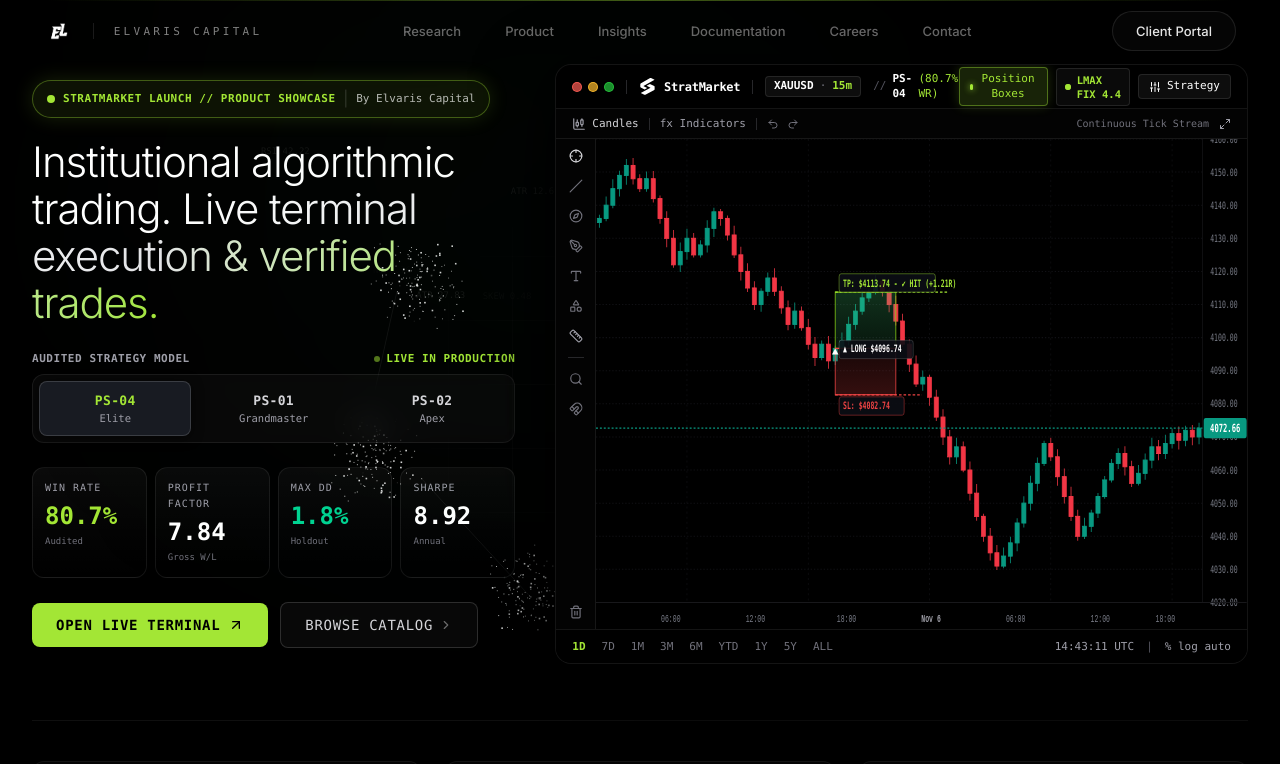
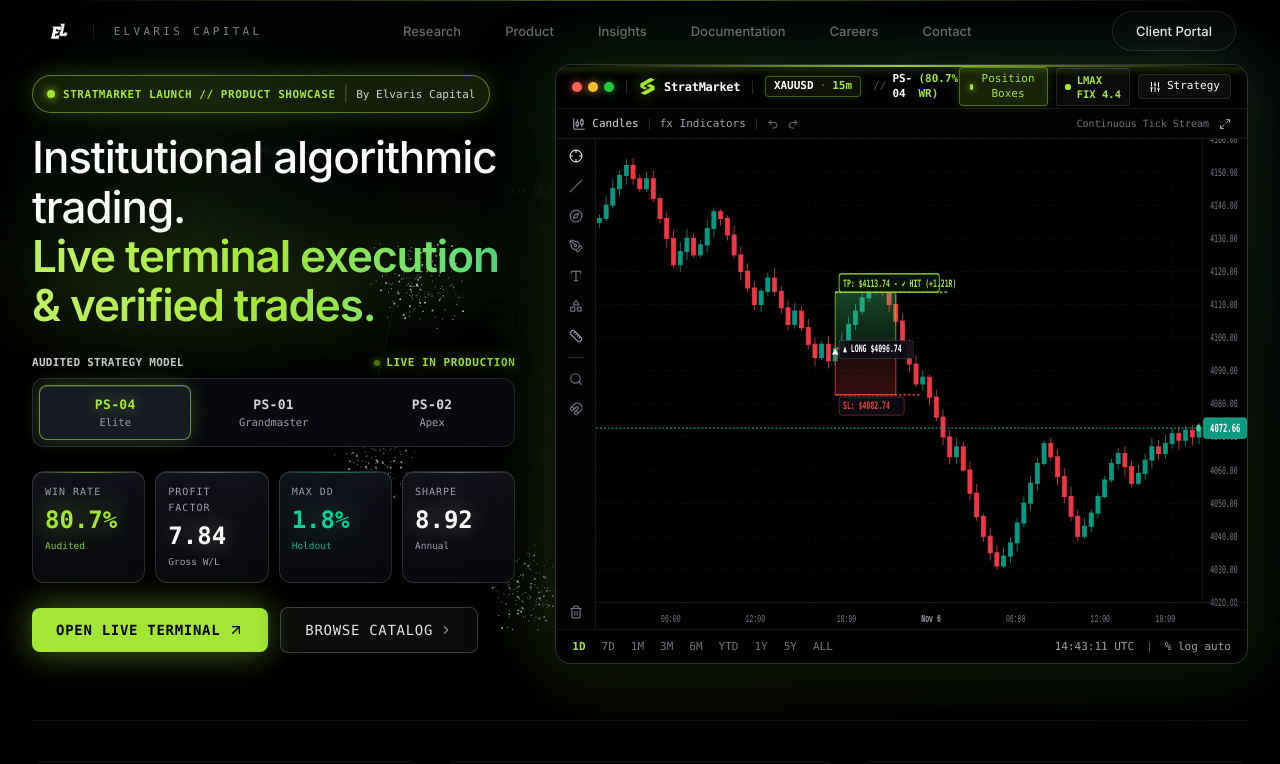
Before and after one commit to Sameet728/Elvaris-website, a Next.js app: page / in a window 1280 px wide. Shown: the top 764 px of the page. Built offline with nearby package versions, Linux system fonts and the light colour scheme.

Commit message:
feat(hero): highlight written work and chart terminal with luminous gradients and precision halos

```diff
--- a/src/components/StratMarketProduct.tsx
+++ b/src/components/StratMarketProduct.tsx
@@ -325,26 +325,29 @@ export function StratMarketProduct() {
         {/* 2-COLUMN SPLIT: LEFT WRITTEN WORK, RIGHT CHART TERMINAL (FITS IN A SINGLE FRAME) */}
         <div className="grid grid-cols-1 lg:grid-cols-12 gap-6 lg:gap-8 xl:gap-10 items-center">
 
-          {/* LEFT SIDE: The Written Work */}
-          <div className="lg:col-span-5 flex flex-col justify-center space-y-4 sm:space-y-5">
+          {/* LEFT SIDE: The Written Work - Highlighted with Ambient Spotlight & High-Contrast Typography */}
+          <div className="relative lg:col-span-5 flex flex-col justify-center space-y-4 sm:space-y-5">
+
+            {/* Ambient Glow Spotlight behind Written Work */}
+            <div className="absolute -top-16 -left-12 w-[380px] h-[380px] bg-[radial-gradient(circle,rgba(163,230,53,0.14)_0%,rgba(52,211,153,0.06)_40%,transparent_70%)] blur-3xl pointer-events-none -z-10" />
 
             {/* Launch Badge */}
-            <div className="inline-flex items-center gap-2 rounded-full border border-[#a3e635]/35 bg-[#a3e635]/[0.08] px-3.5 py-1.5 shadow-[0_0_20px_rgba(163,230,53,0.15)] w-fit backdrop-blur-md">
+            <div className="inline-flex items-center gap-2 rounded-full border border-[#a3e635]/50 bg-[#a3e635]/[0.12] px-3.5 py-1.5 shadow-[0_0_25px_rgba(163,230,53,0.22)] w-fit backdrop-blur-md">
               <span className="relative flex h-2 w-2">
-                <span className="animate-ping absolute inline-flex h-full w-full rounded-full bg-[#a3e635] opacity-80"></span>
-                <span className="relative inline-flex rounded-full h-2 w-2 bg-[#a3e635]"></span>
+                <span className="animate-ping absolute inline-flex h-full w-full rounded-full bg-[#a3e635] opacity-90"></span>
+                <span className="relative inline-flex rounded-full h-2 w-2 bg-[#a3e635] shadow-[0_0_8px_#a3e635]"></span>
               </span>
-              <span className="font-mono text-[11px] font-semibold tracking-wider uppercase text-[#a3e635]">
+              <span className="font-mono text-[11px] font-bold tracking-wider uppercase text-[#a3e635]">
                 StratMarket Launch // Product Showcase
               </span>
-              <span className="text-white/20">|</span>
-              <span className="text-white/70 font-mono text-[11px]">By Elvaris Capital</span>
+              <span className="text-white/30">|</span>
+              <span className="text-white/80 font-mono text-[11px] font-medium">By Elvaris Capital</span>
             </div>
 
-            {/* Headline - Bold Institutional Presence */}
-            <h2 className="text-3xl sm:text-4xl lg:text-[36px] xl:text-[42px] leading-[1.12] font-light tracking-tight text-white">
-              <span>Institutional algorithmic trading.</span>{" "}
-              <span className="font-light text-transparent bg-clip-text bg-gradient-to-r from-white via-zinc-200 to-[#a3e635]">
+            {/* Headline - Highlighted Typography */}
+            <h2 className="text-3xl sm:text-4xl lg:text-[38px] xl:text-[44px] leading-[1.12] font-normal tracking-tight text-white drop-shadow-[0_2px_20px_rgba(0,0,0,0.9)]">
+              <span className="text-white font-medium">Institutional algorithmic trading.</span>{" "}
+              <span className="block font-semibold text-transparent bg-clip-text bg-gradient-to-r from-[#bef264] via-[#a3e635] to-[#4ade80] drop-shadow-[0_0_35px_rgba(163,230,53,0.45)]">
                 Live terminal execution & verified trades.
               </span>
             </h2>
@@ -352,13 +355,13 @@ export function StratMarketProduct() {
             {/* Strategy Model Selector - Sleek Segmented Switcher */}
             <div className="space-y-1.5 pt-1">
               <div className="flex items-center justify-between text-[11px] font-mono uppercase tracking-wider">
-                <span className="text-zinc-400 font-semibold">Audited Strategy Model</span>
-                <span className="text-[#a3e635] font-semibold flex items-center gap-1.5">
-                  <span className="inline-block size-1.5 rounded-full bg-[#a3e635] animate-pulse" />
+                <span className="text-zinc-300 font-semibold tracking-wide">Audited Strategy Model</span>
+                <span className="text-[#a3e635] font-semibold flex items-center gap-1.5 drop-shadow-[0_0_8px_rgba(163,230,53,0.4)]">
+                  <span className="inline-block size-1.5 rounded-full bg-[#a3e635] shadow-[0_0_6px_#a3e635] animate-pulse" />
                   Live In Production
                 </span>
               </div>
-              <div className="grid grid-cols-3 gap-1.5 p-1.5 rounded-xl bg-white/[0.03] border border-white/[0.08] backdrop-blur-md">
+              <div className="grid grid-cols-3 gap-1.5 p-1.5 rounded-xl bg-[#090b10]/90 border border-white/[0.12] shadow-[0_4px_24px_rgba(0,0,0,0.65)] backdrop-blur-md">
                 {Object.values(STRATEGIES).map((s) => {
                   const active = selectedStrategy === s.id;
                   return (
@@ -368,50 +371,54 @@ export function StratMarketProduct() {
                       onClick={() => setSelectedStrategy(s.id)}
                       className={`py-2.5 px-2.5 rounded-lg text-xs font-mono transition-all text-center flex flex-col items-center justify-center gap-0.5 cursor-pointer ${
                         active
-                          ? "bg-[#181b22] text-white border border-white/15 shadow-[0_2px_12px_rgba(0,0,0,0.6)]"
-                          : "text-zinc-400 hover:text-white hover:bg-white/[0.03] border border-transparent"
+                          ? "bg-[#161a24] text-white border border-[#a3e635]/60 shadow-[0_0_20px_rgba(163,230,53,0.22),inset_0_1px_0_rgba(255,255,255,0.15)]"
+                          : "text-zinc-400 hover:text-white hover:bg-white/[0.04] border border-transparent"
                       }`}
                     >
-                      <span className={`font-bold text-xs sm:text-[13px] tracking-wide ${active ? "text-[#a3e635]" : "text-zinc-300"}`}>{s.id}</span>
-                      <span className="text-[10.5px] text-zinc-400 truncate max-w-full">{s.name}</span>
+                      <span className={`font-bold text-xs sm:text-[13px] tracking-wide ${active ? "text-[#a3e635] drop-shadow-[0_0_8px_rgba(163,230,53,0.5)]" : "text-zinc-300"}`}>{s.id}</span>
+                      <span className="text-[10.5px] text-zinc-400 truncate max-w-full font-medium">{s.name}</span>
                     </button>
                   );
                 })}
               </div>
             </div>
 
-            {/* Audited HUD Strategy Metrics (4-Column Telemetry Bar) */}
-            <div className="grid grid-cols-4 gap-2 pt-1">
-              <div className="rounded-xl border border-white/[0.08] bg-gradient-to-b from-white/[0.04] to-transparent p-3 font-mono">
+            {/* Audited HUD Strategy Metrics - Highlighted Telemetry Cards */}
+            <div className="grid grid-cols-4 gap-2.5 pt-1">
+              <div className="relative rounded-xl border border-white/[0.14] hover:border-[#a3e635]/50 bg-gradient-to-b from-[#11131a]/95 to-[#08090d]/95 p-3 font-mono shadow-[0_4px_24px_rgba(0,0,0,0.65),inset_0_1px_0_rgba(255,255,255,0.09)] backdrop-blur-md transition-all duration-300 overflow-hidden group/metric">
+                <div className="absolute top-0 inset-x-0 h-[1px] bg-gradient-to-r from-transparent via-[#a3e635]/60 to-transparent" />
                 <span className="text-[10px] text-zinc-400 uppercase tracking-widest block mb-1">Win Rate</span>
                 <div className="flex items-baseline gap-1">
-                  <span className="text-lg sm:text-2xl font-bold text-[#a3e635]">{strat.winRate}</span>
+                  <span className="text-xl sm:text-2xl font-bold text-[#a3e635] drop-shadow-[0_0_14px_rgba(163,230,53,0.55)]">{strat.winRate}</span>
                 </div>
-                <span className="text-[9px] text-zinc-500 block mt-0.5">Audited</span>
+                <span className="text-[9.5px] text-[#a3e635]/85 font-medium block mt-0.5">Audited</span>
               </div>
 
-              <div className="rounded-xl border border-white/[0.08] bg-gradient-to-b from-white/[0.04] to-transparent p-3 font-mono">
+              <div className="relative rounded-xl border border-white/[0.14] hover:border-white/30 bg-gradient-to-b from-[#11131a]/95 to-[#08090d]/95 p-3 font-mono shadow-[0_4px_24px_rgba(0,0,0,0.65),inset_0_1px_0_rgba(255,255,255,0.09)] backdrop-blur-md transition-all duration-300 overflow-hidden group/metric">
+                <div className="absolute top-0 inset-x-0 h-[1px] bg-gradient-to-r from-transparent via-white/30 to-transparent" />
                 <span className="text-[10px] text-zinc-400 uppercase tracking-widest block mb-1">Profit Factor</span>
                 <div className="flex items-baseline gap-1">
-                  <span className="text-lg sm:text-2xl font-bold text-white">{strat.profitFactor}</span>
+                  <span className="text-xl sm:text-2xl font-bold text-white drop-shadow-[0_0_12px_rgba(255,255,255,0.35)]">{strat.profitFactor}</span>
                 </div>
-                <span className="text-[9px] text-zinc-500 block mt-0.5">Gross W/L</span>
+                <span className="text-[9.5px] text-zinc-400 block mt-0.5">Gross W/L</span>
               </div>
 
-              <div className="rounded-xl border border-white/[0.08] bg-gradient-to-b from-white/[0.04] to-transparent p-3 font-mono">
+              <div className="relative rounded-xl border border-white/[0.14] hover:border-emerald-400/40 bg-gradient-to-b from-[#11131a]/95 to-[#08090d]/95 p-3 font-mono shadow-[0_4px_24px_rgba(0,0,0,0.65),inset_0_1px_0_rgba(255,255,255,0.09)] backdrop-blur-md transition-all duration-300 overflow-hidden group/metric">
+                <div className="absolute top-0 inset-x-0 h-[1px] bg-gradient-to-r from-transparent via-emerald-400/50 to-transparent" />
                 <span className="text-[10px] text-zinc-400 uppercase tracking-widest block mb-1">Max DD</span>
                 <div className="flex items-baseline gap-1">
-                  <span className="text-lg sm:text-2xl font-bold text-emerald-400">{strat.maxDrawdown}</span>
+                  <span className="text-xl sm:text-2xl font-bold text-emerald-400 drop-shadow-[0_0_14px_rgba(52,211,153,0.45)]">{strat.maxDrawdown}</span>
                 </div>
-                <span className="text-[9px] text-zinc-500 block mt-0.5">Holdout</span>
+                <span className="text-[9.5px] text-emerald-400/85 font-medium block mt-0.5">Holdout</span>
               </div>
 
-              <div className="rounded-xl border border-white/[0.08] bg-gradient-to-b from-white/[0.04] to-transparent p-3 font-mono">
+              <div className="relative rounded-xl border border-white/[0.14] hover:border-white/30 bg-gradient-to-b from-[#11131a]/95 to-[#08090d]/95 p-3 font-mono shadow-[0_4px_24px_rgba(0,0,0,0.65),inset_0_1px_0_rgba(255,255,255,0.09)] backdrop-blur-md transition-all duration-300 overflow-hidden group/metric">
+                <div className="absolute top-0 inset-x-0 h-[1px] bg-gradient-to-r from-transparent via-white/30 to-transparent" />
                 <span className="text-[10px] text-zinc-400 uppercase tracking-widest block mb-1">Sharpe</span>
                 <div className="flex items-baseline gap-1">
-                  <span className="text-lg sm:text-2xl font-bold text-white">{strat.sharpe}</span>
+                  <span className="text-xl sm:text-2xl font-bold text-white drop-shadow-[0_0_12px_rgba(255,255,255,0.35)]">{strat.sharpe}</span>
                 </div>
-                <span className="text-[9px] text-zinc-500 block mt-0.5">Annual</span>
+                <span className="text-[9.5px] text-zinc-400 block mt-0.5">Annual</span>
               </div>
             </div>
 
@@ -421,7 +428,7 @@ export function StratMarketProduct() {
                 href={`https://strat-market-chi.vercel.app/chart/${strat.id}`}
                 target="_blank"
                 rel="noopener noreferrer"
-                className="group relative inline-flex items-center gap-2 rounded-lg bg-[#a3e635] px-6 py-3 text-xs sm:text-sm font-mono font-bold uppercase tracking-wider text-black transition-all duration-300 hover:bg-[#bef264] hover:shadow-[0_0_25px_rgba(163,230,53,0.35)] active:scale-95 cursor-pointer"
+                className="group relative inline-flex items-center gap-2 rounded-lg bg-[#a3e635] px-6 py-3 text-xs sm:text-sm font-mono font-bold uppercase tracking-wider text-black transition-all duration-300 hover:bg-[#bef264] shadow-[0_0_35px_rgba(163,230,53,0.45),0_6px_20px_rgba(0,0,0,0.8)] hover:shadow-[0_0_50px_rgba(163,230,53,0.7)] active:scale-95 cursor-pointer"
               >
                 <span>Open Live Terminal</span>
                 <ArrowUpRight className="size-4 transition-transform duration-300 group-hover:translate-x-0.5 group-hover:-translate-y-0.5" />
@@ -431,33 +438,35 @@ export function StratMarketProduct() {
                 href="https://strat-market-chi.vercel.app/market"
                 target="_blank"
                 rel="noopener noreferrer"
-                className="inline-flex items-center gap-1.5 rounded-lg border border-white/15 bg-white/[0.03] px-6 py-3 text-xs sm:text-sm font-mono font-medium uppercase tracking-wider text-zinc-300 hover:text-white hover:border-white/30 hover:bg-white/[0.06] transition-all duration-300 backdrop-blur-md cursor-pointer"
+                className="inline-flex items-center gap-1.5 rounded-lg border border-white/20 bg-white/[0.04] px-6 py-3 text-xs sm:text-sm font-mono font-medium uppercase tracking-wider text-zinc-200 hover:text-white hover:border-white/40 hover:bg-white/[0.08] transition-all duration-300 backdrop-blur-md shadow-[0_4px_20px_rgba(0,0,0,0.5)] cursor-pointer"
               >
                 <span>Browse Catalog</span>
-                <ChevronRight className="size-3.5 text-white/40" />
+                <ChevronRight className="size-3.5 text-white/50" />
               </a>
             </div>
 
           </div>
 
-          {/* RIGHT SIDE: The Live Chart Terminal */}
+          {/* RIGHT SIDE: The Live Chart Terminal - Highlighted with Luminous Ambient Halo & Precision Frame */}
           <div className="lg:col-span-7">
             <div className="relative group">
-              {/* Subtle ambient glow behind terminal */}
-              <div className="absolute -inset-1 rounded-2xl bg-black/60 blur-xl opacity-80 pointer-events-none" />
+              {/* Radiant Ambient Aura Highlighting the Entire Terminal */}
+              <div className="absolute -inset-2 rounded-3xl bg-gradient-to-tr from-[#a3e635]/25 via-emerald-500/15 to-[#38bdf8]/20 blur-2xl opacity-75 group-hover:opacity-100 transition-opacity duration-500 pointer-events-none -z-10" />
 
-              <div className="relative rounded-2xl border border-white/[0.08] bg-black overflow-hidden shadow-[0_25px_80px_rgba(0,0,0,0.98),inset_0_1px_0_rgba(255,255,255,0.06)]">
+              <div className="relative rounded-2xl border border-white/[0.18] hover:border-[#a3e635]/60 transition-colors duration-500 bg-[#020204] overflow-hidden shadow-[0_0_60px_rgba(163,230,53,0.12),0_25px_80px_rgba(0,0,0,0.98),inset_0_1px_0_rgba(255,255,255,0.12)]">
+                {/* Top Illuminated Accent Hairline */}
+                <div className="absolute top-0 inset-x-0 h-[1.5px] bg-gradient-to-r from-transparent via-[#a3e635] to-transparent z-30 opacity-90 shadow-[0_0_10px_#a3e635]" />
 
                 {/* Pro Terminal Top Header Bar */}
                 <div className="h-[44px] bg-black border-b border-white/[0.08] px-3 sm:px-4 flex items-center justify-between text-xs select-none">
 
                   {/* Left items: Window Dots + Logo + Symbol */}
                   <div className="flex items-center gap-2.5 sm:gap-3">
-                    {/* Mac Window Dots */}
+                    {/* Mac Window Dots - Highlighted */}
                     <div className="hidden sm:flex items-center gap-1.5">
-                      <span className="size-2.5 rounded-full bg-[#ff5f56]/70 border border-[#ff5f56]/90" />
-                      <span className="size-2.5 rounded-full bg-[#ffbd2e]/70 border border-[#ffbd2e]/90" />
-                      <span className="size-2.5 rounded-full bg-[#27c93f]/70 border border-[#27c93f]/90" />
+                      <span className="size-2.5 rounded-full bg-[#ff5f56] shadow-[0_0_8px_rgba(255,95,86,0.8)]" />
+                      <span className="size-2.5 rounded-full bg-[#ffbd2e] shadow-[0_0_8px_rgba(255,189,46,0.8)]" />
+                      <span className="size-2.5 rounded-full bg-[#27c93f] shadow-[0_0_8px_rgba(39,201,63,0.8)]" />
                     </div>
 
                     <div className="hidden sm:block w-[1px] h-3.5 bg-zinc-800" />
@@ -470,27 +479,27 @@ export function StratMarketProduct() {
                       className="flex items-center gap-2 text-white hover:text-[#a3e635] transition-colors"
                       title="StratMarket by Elvaris Capital"
                     >
-                      <svg width="17" height="17" viewBox="0 0 100 118" fill="#ffffff" className="shrink-0" aria-label="StratMarket Logo">
+                      <svg width="17" height="17" viewBox="0 0 100 118" fill="#a3e635" className="shrink-0 drop-shadow-[0_0_8px_rgba(163,230,53,0.5)]" aria-label="StratMarket Logo">
                         <path d="M 99.32 12.66 L 74.40 0.68 L 68.26 0.00 L 2.05 38.65 L 0.00 43.10 L 0.00 60.54 L 1.37 63.62 L 3.41 65.67 L 30.03 79.01 L 47.78 68.75 L 23.55 57.80 L 22.18 56.09 Z" />
                         <path d="M 99.32 59.17 L 96.59 55.41 L 66.55 41.04 L 43.34 54.38 L 70.99 68.06 L 3.07 104.66 L 28.33 116.97 L 35.15 116.97 L 97.27 82.43 L 99.66 77.64 Z" />
                       </svg>
-                      <span className="text-white font-bold tracking-tight text-xs font-mono">StratMarket</span>
+                      <span className="text-white font-bold tracking-tight text-xs font-mono drop-shadow-[0_0_8px_rgba(255,255,255,0.3)]">StratMarket</span>
                     </a>
 
                     <div className="w-[1px] h-3.5 bg-zinc-800" />
 
                     {/* Symbol & Timeframe */}
-                    <div className="flex items-center gap-1.5 px-2 py-0.5 rounded bg-white/[0.05] border border-white/10 font-mono text-[11px] text-white">
+                    <div className="flex items-center gap-1.5 px-2 py-0.5 rounded bg-[#a3e635]/[0.08] border border-[#a3e635]/35 font-mono text-[11px] text-white shadow-[0_0_12px_rgba(163,230,53,0.15)]">
                       <span className="font-bold text-white">{strat.instrument}</span>
                       <span className="text-zinc-500">·</span>
                       <span className="text-[#a3e635] font-semibold">{strat.timeframe}</span>
                     </div>
 
                     {/* Active Model Pill */}
-                    <div className="hidden md:flex items-center gap-1.5 text-[11px] font-mono text-zinc-400">
+                    <div className="hidden md:flex items-center gap-1.5 text-[11px] font-mono text-zinc-300">
                       <span className="text-zinc-600">//</span>
-                      <span className="text-white font-semibold">{strat.id}</span>
-                      <span className="text-[#a3e635]">({strat.badge})</span>
+                      <span className="text-white font-bold">{strat.id}</span>
+                      <span className="text-[#a3e635] font-semibold">({strat.badge})</span>
                     </div>
                   </div>
 
@@ -613,10 +622,10 @@ export function StratMarketProduct() {
                   className="w-full h-full block select-none pointer-events-none"
                 >
                   <defs>
-                    {/* Position Box Gradients matching screenshot */}
+                    {/* Position Box Gradients - Highlighted */}
                     <linearGradient id="tpBoxGrad" x1="0" y1="0" x2="0" y2="1">
-                      <stop offset="0%" stopColor="#4ade80" stopOpacity="0.22" />
-                      <stop offset="100%" stopColor="#4ade80" stopOpacity="0.10" />
+                      <stop offset="0%" stopColor="#4ade80" stopOpacity="0.32" />
+                      <stop offset="100%" stopColor="#4ade80" stopOpacity="0.12" />
                     </linearGradient>
                     <linearGradient id="slBoxGrad" x1="0" y1="0" x2="0" y2="1">
                       <stop offset="0%" stopColor="#ef4444" stopOpacity="0.10" />
@@ -785,14 +794,13 @@ export function StratMarketProduct() {
                       <rect
                         x={chart.boxX1 + 6}
                         y={chart.tpY - 18}
-                        width="148"
+                        width="154"
                         height="18"
                         rx="3"
-                        fill="#0c0e14"
-                        fillOpacity="0.9"
+                        fill="#051208"
+                        fillOpacity="0.95"
                         stroke="#a3e635"
-                        strokeWidth="0.8"
-                        strokeOpacity="0.6"
+                        strokeWidth="1.2"
                       />
                       <text
                         x={chart.boxX1 + 12}
@@ -800,7 +808,7 @@ export function StratMarketProduct() {
                         fill="#a3e635"
                         fontSize="10"
                         fontFamily="ui-monospace, Menlo, monospace"
-                        fontWeight="700"
+                        fontWeight="800"
                       >
                         {strat.tpLabel}
                       </text>
@@ -840,18 +848,25 @@ export function StratMarketProduct() {
                     </g>
                   )}
 
-                  {/* Current Price Horizontal Dotted Line */}
+                  {/* Current Price Horizontal Dotted Line - Highlighted */}
                   <line
                     x1="0"
                     x2={chart.chartW}
                     y1={chart.currentPriceY}
                     y2={chart.currentPriceY}
                     stroke="#089981"
-                    strokeWidth="1"
+                    strokeWidth="1.2"
                     strokeDasharray="3 3"
                   />
+                  {/* Pulsing live beacon at price endpoint */}
+                  <circle
+                    cx={chart.chartW - 6}
+                    cy={chart.currentPriceY}
+                    r="3.5"
+                    fill="#34d399"
+                  />
 
-                  {/* Current Price Axis Pill (Teal background, White Text) */}
+                  {/* Current Price Axis Pill (Teal background, Crisp White Text, Neon Glow) */}
                   <rect
                     x={chart.chartW + 2}
                     y={chart.currentPriceY - 10}
@@ -859,6 +874,8 @@ export function StratMarketProduct() {
                     height="20"
                     rx="3"
                     fill="#089981"
+                    stroke="#34d399"
+                    strokeWidth="0.8"
                   />
                   <text
                     x={chart.chartW + 35}
@@ -866,7 +883,7 @@ export function StratMarketProduct() {
                     fill="#ffffff"
                     fontSize="11"
                     fontFamily="ui-monospace, Menlo, monospace"
-                    fontWeight="700"
+                    fontWeight="800"
                     textAnchor="middle"
                   >
                     {currentTickPrice.toFixed(2)}
```
